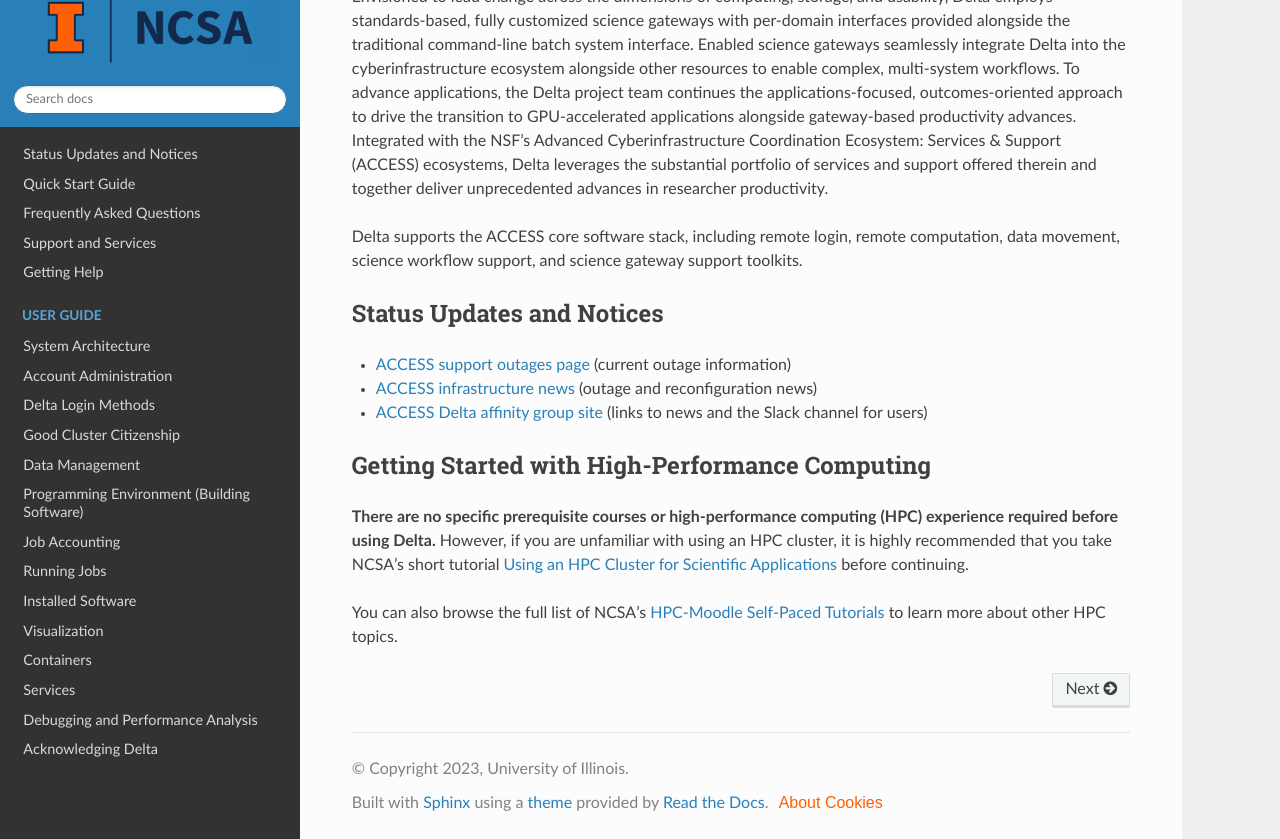
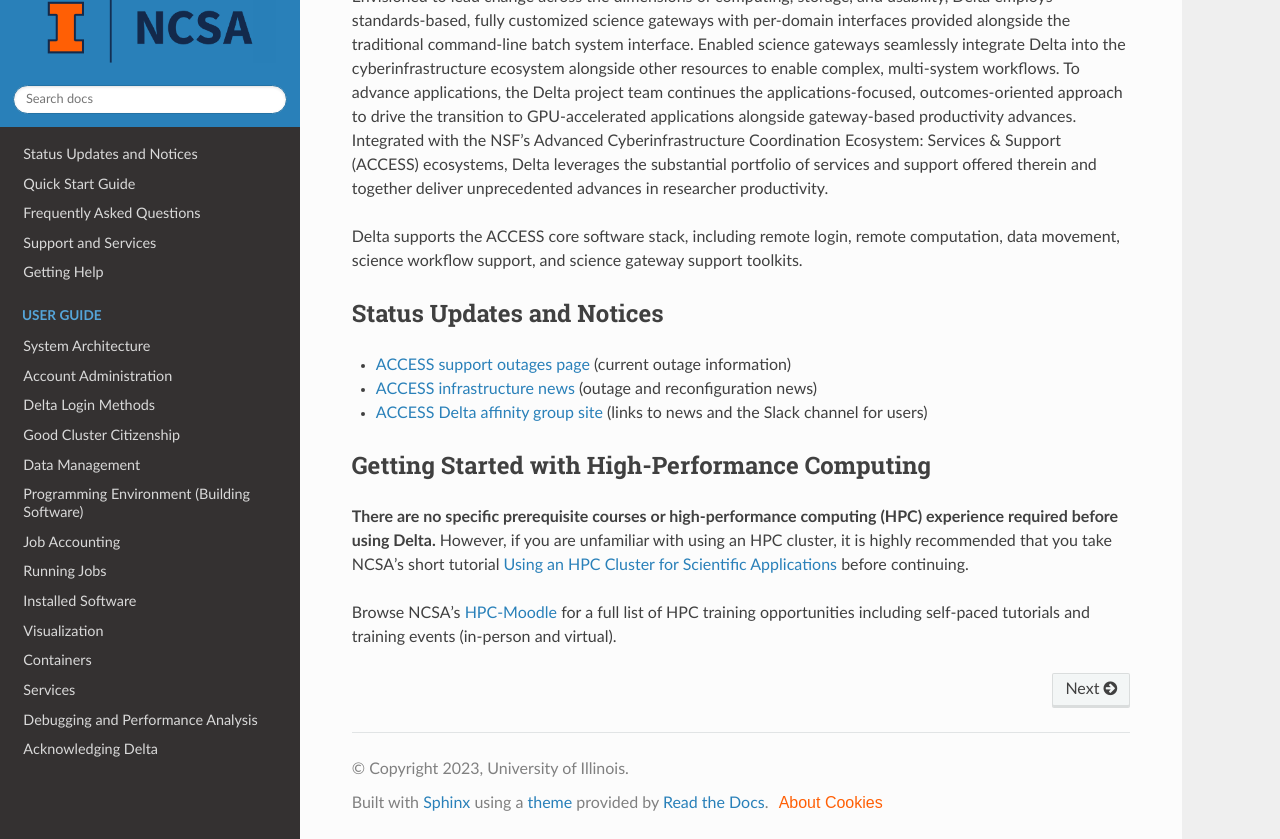
Before and after one commit to ncsa/Delta_doc, a Sphinx documentation site: the page built from docs/source/index.rst, in a window 1280 px wide and 900 px high, scrolled down 863 px, cut to the strip 61-900 px from the top of the window. Built offline with Sphinx 7.4.7 and the Read the Docs theme 2.0.0, drawn with Linux system fonts in a browser that asks for light colours.

Commit message:
Update index.rst updated training link

```diff
--- a/docs/source/index.rst
+++ b/docs/source/index.rst
@@ -38,7 +38,7 @@ Getting Started with High-Performance Computing
 
 **There are no specific prerequisite courses or high-performance computing (HPC) experience required before using Delta.** However, if you are unfamiliar with using an HPC cluster, it is highly recommended that you take NCSA’s short tutorial `Using an HPC Cluster for Scientific Applications <https://www.hpc-training.org/moodle/course/view.php?id=71>`_ before continuing.
 
-You can also browse the full list of NCSA's `HPC-Moodle Self-Paced Tutorials <https://www.hpc-training.org/moodle/course/index.php?categoryid=10>`_ to learn more about other HPC topics.
+Browse NCSA’s `HPC-Moodle <https://www.hpc-training.org>`_ for a full list of HPC training opportunities including self-paced tutorials and training events (in-person and virtual).
 
 .. toctree::
    :maxdepth: 2
```
